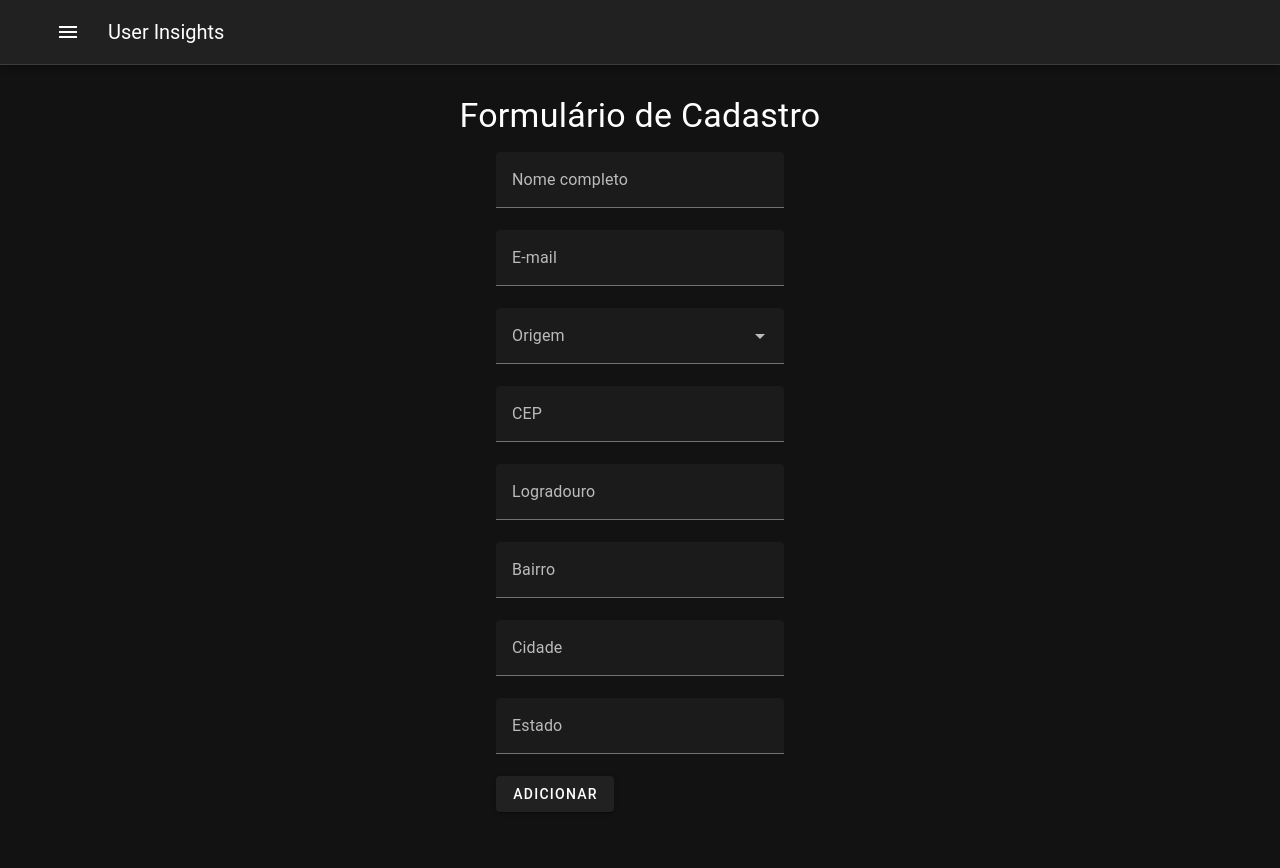
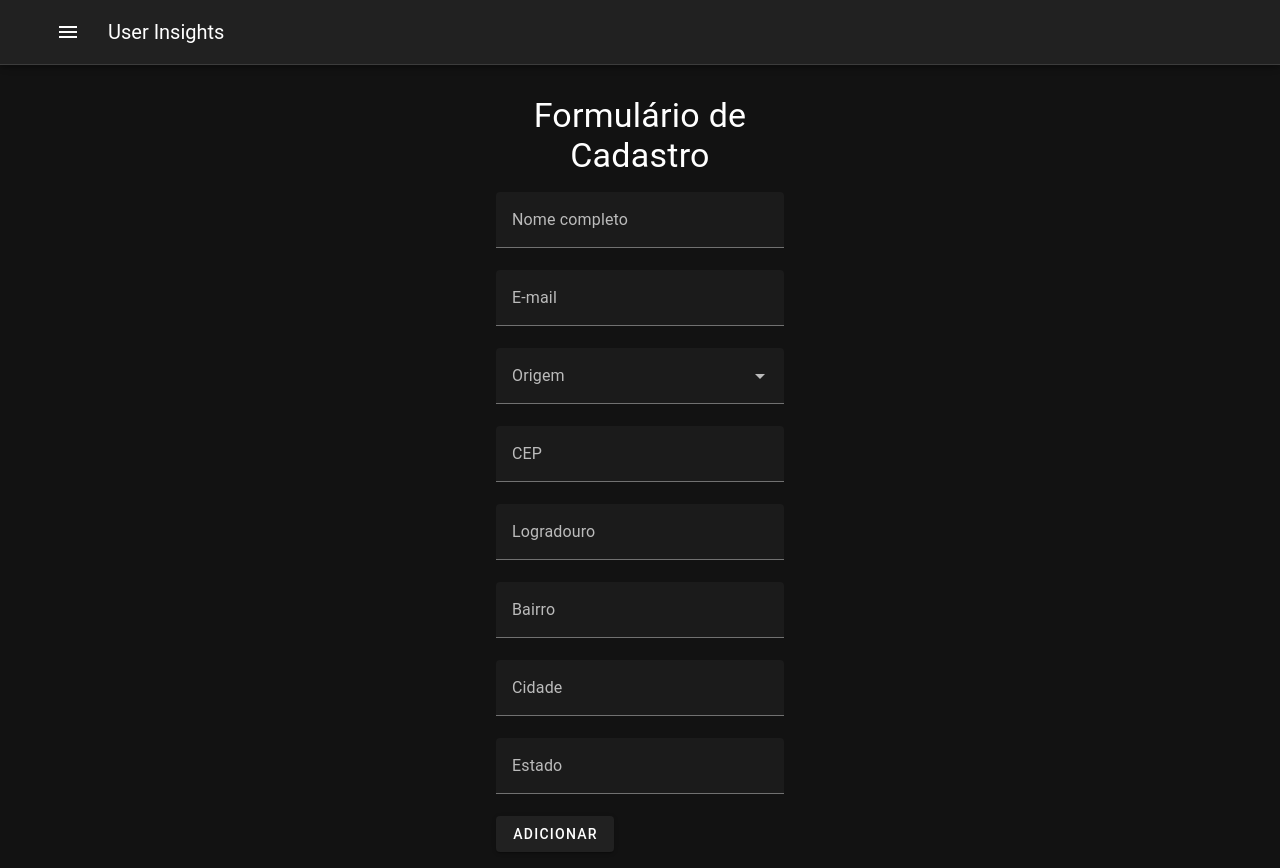
Before and after one commit to aldiney-moreira/user-insights, a Vue app: page /formulario in a window 1280 px wide. Before the commit the page ends 828 px from the top, so only its background shows below. Built offline with nearby package versions, Linux system fonts and the light colour scheme.

Commit message:
fix: resolve mobile display issues

```diff
--- a/src/components/FormUser.vue
+++ b/src/components/FormUser.vue
@@ -1,5 +1,5 @@
 <template>
-  <v-container class="w-25">
+  <v-container>
     <v-form fast-fail @submit.prevent ref="form">
       <v-text-field
         v-model="fullName"
--- a/src/components/ReportUser.vue
+++ b/src/components/ReportUser.vue
@@ -1,6 +1,6 @@
 <template>
   <v-container class="d-flex justify-center align-center">
-    <canvas class="w-25 h-25" id="myChart"></canvas>
+    <canvas id="myChart"></canvas>
   </v-container>
 </template>
 
--- a/src/pages/Form.vue
+++ b/src/pages/Form.vue
@@ -1,8 +1,23 @@
 <template>
-  <h2 class="text-h4 text-center">Formulário de Cadastro</h2>
-  <FormUser />
+  <div class="container">
+    <h2 class="text-h4 text-center">Formulário de Cadastro</h2>
+    <FormUser />
+  </div>
 </template>
 
 <script setup>
 //
 </script>
+
+<style>
+.container {
+  width: 100%;
+}
+
+@media (min-width: 960px) {
+  .container {
+    width: 25%;
+    margin: 0 auto;
+  }
+}
+</style>
--- a/src/pages/Home.vue
+++ b/src/pages/Home.vue
@@ -1,11 +1,12 @@
 <template>
-  <v-container class="w-50">
+  <v-container>
+    <div class="container">
       <h1 class="text-h2 text-center font-weight-bold mb-5">User Insights</h1>
 
       <p class="mb-10">
-      Bem-vindo ao <strong>User Insights</strong>, um site que permite adicionar
-      usuários e tomar decisões com base em dados. Nossa plataforma oferece três
-      principais funcionalidades:
+        Bem-vindo ao <strong>User Insights</strong>, um site que permite
+        adicionar usuários e tomar decisões com base em dados. Nossa plataforma
+        oferece três principais funcionalidades:
       </p>
 
       <div class="d-flex flex-column">
@@ -14,6 +15,7 @@
           :key="index"
           :feature="feature"
         />
+      </div>
     </div>
   </v-container>
 </template>
@@ -56,7 +58,18 @@ export default {
 </script>
 
 <style>
+.container {
+  width: 100%;
+}
+
 .d-flex {
   gap: 20px;
 }
+
+@media (min-width: 960px) {
+  .container {
+    width: 50%;
+    margin: 0 auto;
+  }
+}
 </style>
--- a/src/pages/Report.vue
+++ b/src/pages/Report.vue
@@ -1,8 +1,23 @@
 <template>
-  <h2 class="text-h4 text-center">Relatório</h2>
-  <ReportUser />
+  <div class="container">
+    <h2 class="text-h4 text-center">Relatório</h2>
+    <ReportUser />
+  </div>
 </template>
 
 <script setup>
 //
 </script>
+
+<style>
+.container {
+  width: 100%;
+}
+
+@media (min-width: 960px) {
+  .container {
+    width: 25%;
+    margin: 0 auto;
+  }
+}
+</style>
```
Lines whose indentation alone changed are shown as unchanged.
